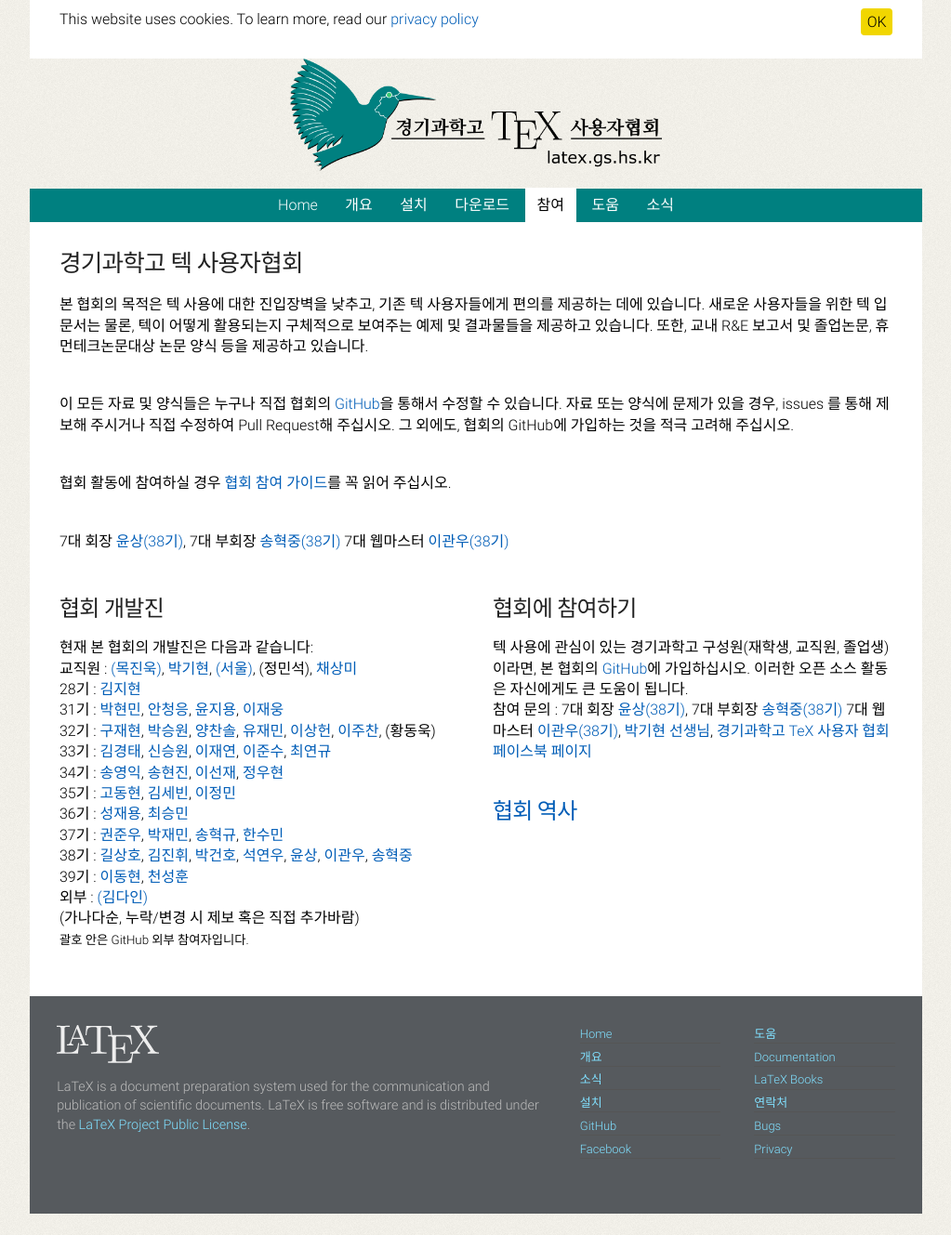
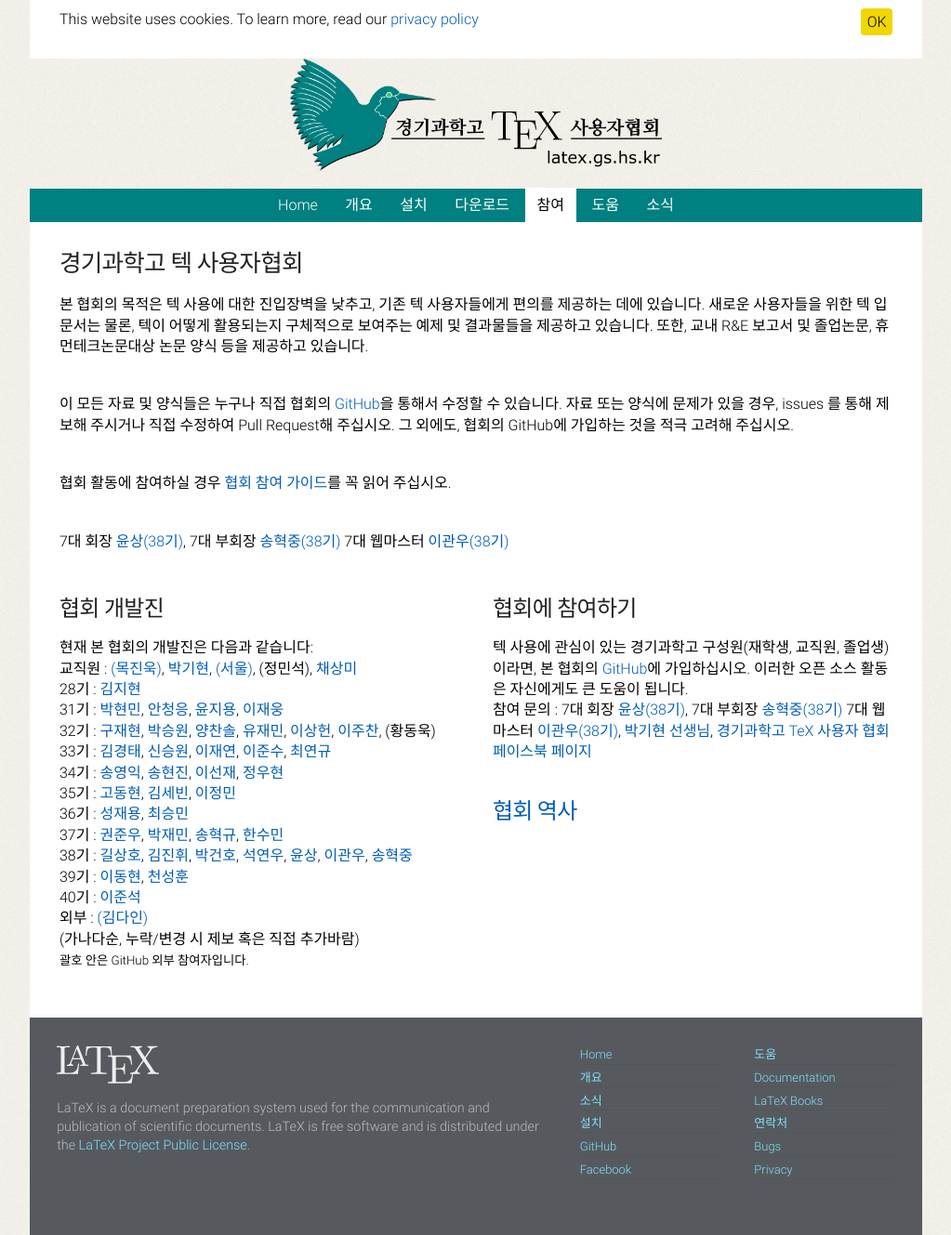
Before and after one commit to gshstexsociety/gshstexsociety.github.io, a Jekyll site: the page built from 참여/index.md, in a window 1280 px wide. Shown: the whole page at 93% size, without its empty margins (128-1151 px from the left). Built offline with Jekyll 4.4.1, drawn with Linux system fonts in a browser that asks for light colours; before the commit the page ends 1306 px from its top, so only the background shows below that.

Commit message:
협회 개발진 추가
협회 가입 신청을 했는데, 오래 걸려서 직접 회원에 추가해서 PR 올렸습니다. 협회 Github에도 초대해 주시면 감사하겠습니다.

```diff
--- a/참여/index.md
+++ b/참여/index.md
@@ -47,6 +47,8 @@ permalink: /참여/
     <br>
     39기 : <a href="https://github.com/">이동현</a>, <a href="https://github.com/meisterjok32">천성훈</a>
     <br>
+    40기 : <a href="https://github.com/gs22078">이준석</a>
+    <br>
     외부 : <a href="https://github.com/DyneAlpha">(김다인)</a>
     <br>
     (가나다순, 누락/변경 시 제보 혹은 직접 추가바람)
```
